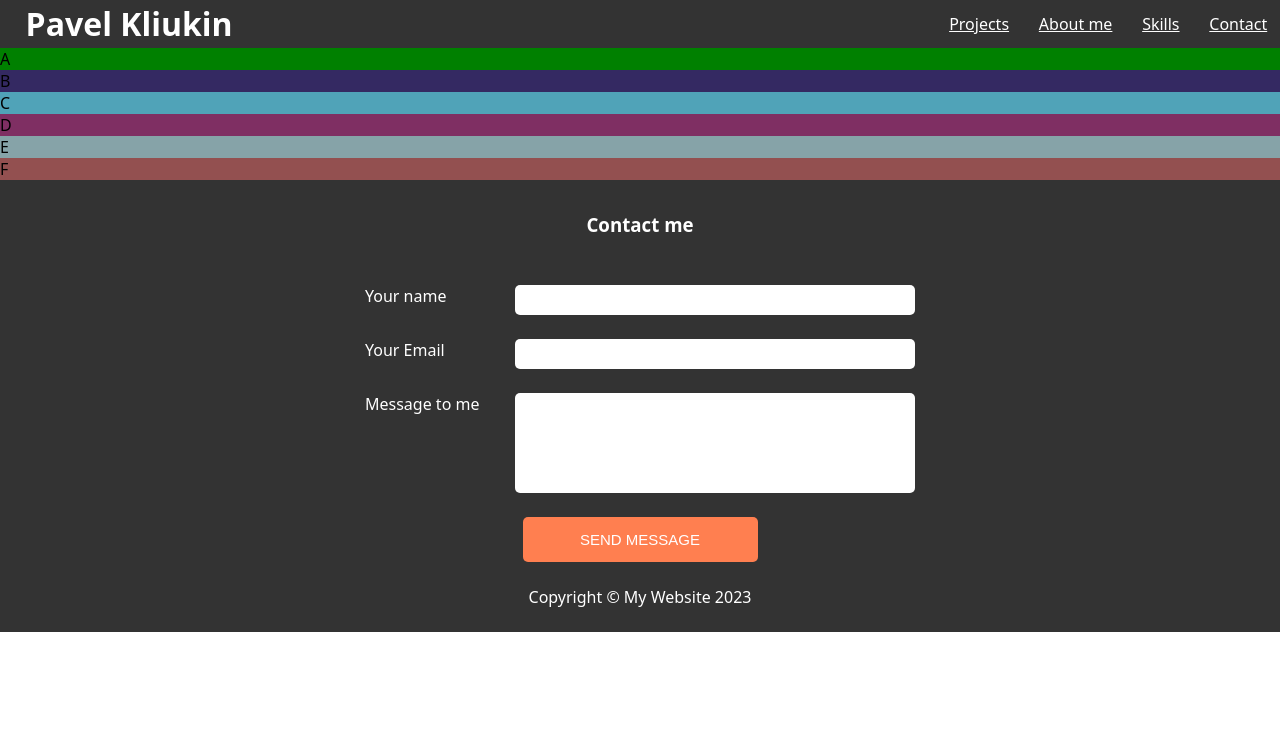
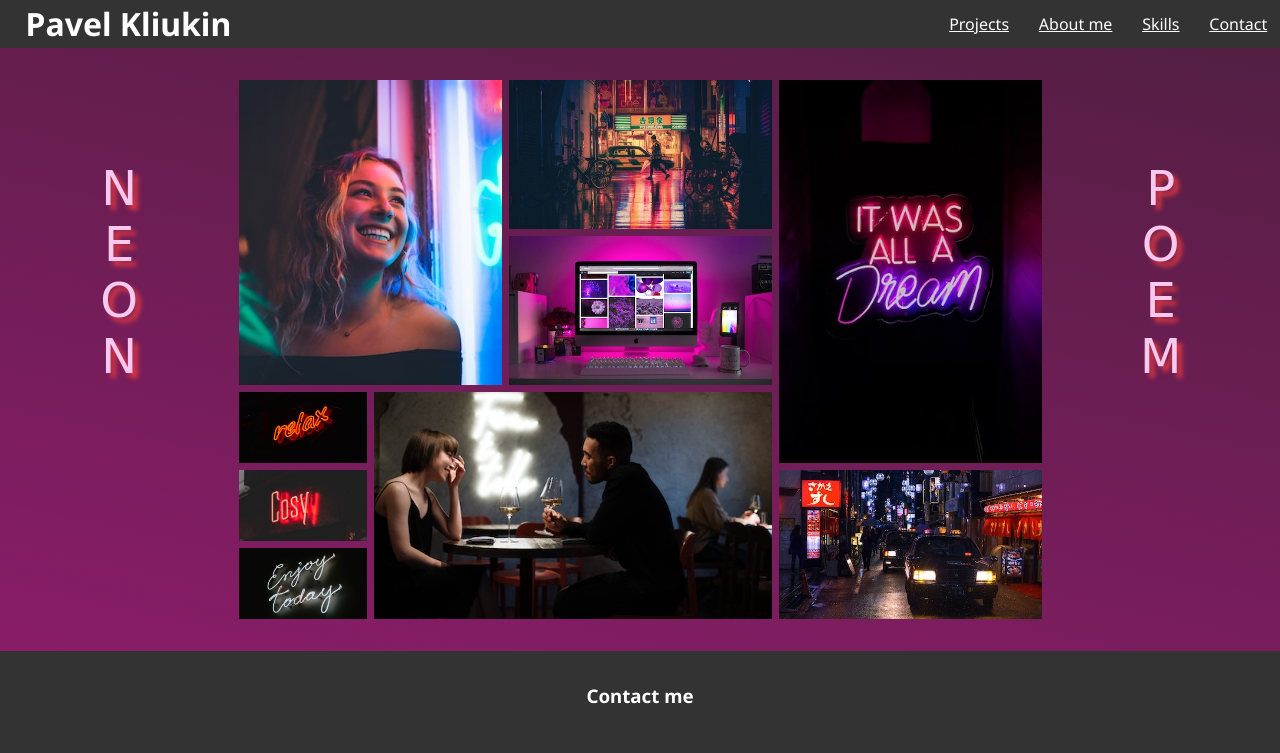
Before and after one commit to Pavel-Kliukin/HTML_CSS_Study, a plain HTML site: page MyPortfolio/gallery.html in a window 1280 px wide. Shown: the top 753 px of the page. Drawn offline with nearby package versions, Linux system fonts and the light colour scheme; a web font is replaced by a local one.

Commit message:
Gallery done

```diff
--- a/MyPortfolio/gallery.html
+++ b/MyPortfolio/gallery.html
@@ -5,9 +5,29 @@
   <meta http-equiv="X-UA-Compatible" content="IE=edge">
   <meta name="viewport" content="width=device-width, initial-scale=1.0">
   <link rel="stylesheet" href="style.css">
+
+    <!-- Font Noto Sans from GoogleFonts -->
+    <link rel="preconnect" href="https://fonts.googleapis.com">
+    <link rel="preconnect" href="https://fonts.gstatic.com" crossorigin>
+    <link href="https://fonts.googleapis.com/css2?family=Noto+Sans:ital,wght@0,400;0,600;0,700;1,400;1,600;1,700&display=swap" rel="stylesheet">
+
+    <!-- Font Tilt Neon from GoogleFonts -->
+    <link rel="preconnect" href="https://fonts.googleapis.com">
+    <link rel="preconnect" href="https://fonts.gstatic.com" crossorigin>
+    <link href="https://fonts.googleapis.com/css2?family=Tilt+Neon&display=swap" rel="stylesheet">
+
+    <!-- Favicon icons -->
+    <link rel="apple-touch-icon" sizes="180x180" href="/assets/apple-touch-icon.png">
+    <link rel="icon" type="image/png" sizes="32x32" href="/assets/favicon-32x32.png">
+    <link rel="icon" type="image/png" sizes="16x16" href="/assets/favicon-16x16.png">
+
+    <!-- The "Hamburger" for mobile menu (code was taken from Google icons) -->
+     <link
+     rel="stylesheet"
+     href="https://fonts.googleapis.com/css2?family=Material+Symbols+Outlined:opsz,wght,FILL,GRAD@48,400,0,0"/>
   <title>Gallery</title>
 </head>
-<body>
+<body id="galleryBody">
   <header>
     <div id="headersSection">
       <h1><a id="toMainPage" href="/index.html">Pavel Kliukin</a></h1>
@@ -18,21 +38,50 @@
           <!-- #### -->
         </button>
         <ul>
-          <li><a href="#projects">Projects</a></li>
-          <li><a href="#aboutMe">About me</a></li>
-          <li><a href="#skillsSection">Skills</a></li>
+          <li><a href="/index.html#projects">Projects</a></li>
+          <li><a href="/index.html#aboutMe">About me</a></li>
+          <li><a href="/index.html#skillsSection">Skills</a></li>
           <li><a href="#contactMe">Contact</a></li>
         </ul>
       </nav>
     </div>
   </header>
-  <div class="galerry">
-    <div class="a"><p>A</p></div>
-    <div class="b"><p>B</p></div>
-    <div class="c"><p>C</p></div>
-    <div class="d"><p>D</p></div>
-    <div class="e"><p>E</p></div>
-    <div class="f"><p>F</p></div>
+  <div id="galleryWraper">
+    <div class="neonMadness">
+      <p class="neonMadnessText">NEON</p>
+    </div>
+    <div class="gallery">
+      <figure class="gallery__item gallery__item--1">
+        <img src="assets/Gallery/1.jpg" class="gallery__img" alt="Image 1">
+      </figure>
+      <figure class="gallery__item gallery__item--2">
+        <img src="assets/Gallery/2.jpg" class="gallery__img" alt="Image 2">
+      </figure>
+      <figure class="gallery__item gallery__item--3">
+        <img src="assets/Gallery/3.jpg" class="gallery__img" alt="Image 3">
+      </figure>
+      <figure class="gallery__item gallery__item--4">
+        <img src="assets/Gallery/4.jpg" class="gallery__img" alt="Image 4">
+      </figure>
+      <figure class="gallery__item gallery__item--5">
+        <img src="assets/Gallery/5.jpg" class="gallery__img" alt="Image 5">
+      </figure>
+      <figure class="gallery__item gallery__item--6">
+        <img src="assets/Gallery/6.jpg" class="gallery__img" alt="Image 6">
+      </figure>
+      <figure class="gallery__item gallery__item--7">
+        <img src="assets/Gallery/7.jpg" class="gallery__img" alt="Image 7">
+      </figure>
+      <figure class="gallery__item gallery__item--8">
+        <img src="assets/Gallery/8.jpg" class="gallery__img" alt="Image 8">
+      </figure>
+      <figure class="gallery__item gallery__item--9">
+        <img src="assets/Gallery/9.jpg" class="gallery__img" alt="Image 9">
+      </figure>
+    </div>
+    <div class="neonMadness">
+      <div class="neonMadnessText"> <p>POEM</p></div>
+    </div>
   </div>
   <form>
     <div id="contactMe">
@@ -53,5 +102,6 @@
       <p id="copyrightText">Copyright © My Website 2023</p>
     </div>
   </form>
+  <script src="gallery.js"></script>
 </body>
 </html>
--- /dev/null
+++ b/MyPortfolio/gallery.js
@@ -0,0 +1,18 @@
+const header = document.querySelector('header')
+const hamburgerMenuButton = document.querySelector('.mobile')
+const nav = document.querySelector('nav ul');
+const menuItems = document.querySelectorAll('nav ul li a')
+
+// Function for "Hamburger" and mobile menu
+const mobMenu = () => {
+  for (const link of menuItems) {
+    link.addEventListener('click', mobMenu)
+  }
+  if (nav.classList.contains('responsive')) {
+    nav.classList.remove('responsive')
+  } else {
+    nav.classList.add('responsive')
+  }
+}
+hamburgerMenuButton.addEventListener('click', mobMenu);
+// ---------------------------------------
--- a/MyPortfolio/style.css
+++ b/MyPortfolio/style.css
@@ -321,6 +321,129 @@ button {
   display: none;
 }
 
+/* GALLERY.HTML */
+#galleryBody {
+  background-image: linear-gradient(to left bottom, rgb(34, 33, 33), rgb(169, 27, 126));
+  background-size: 400%;
+  animation: backgroundAnimation 6s infinite;
+}
+
+@keyframes backgroundAnimation {
+  0% {
+    background-position: 0% 50%;
+  }
+  50% {
+    background-position: 100% 50%;
+  }
+  100% {
+    background-position: 0% 50%;
+  }
+
+}
+#toMainPage {
+  text-decoration: none;
+  color: white;
+}
+
+#galleryWraper {
+  font-family: 'Tilt Neon', cursive;
+  display: flex;
+  justify-content: center;
+  /* align-items: center; */
+  margin: 2rem 0;
+}
+
+.neonMadness {
+  width: 20vw;
+  display:flex;
+  justify-content:left;
+  align-items: center;
+  margin-top: 5rem;
+  font-size: 3rem;
+  writing-mode: vertical-rl;
+  text-orientation: upright;
+  text-shadow: 5px 5px 5px rgb(227, 57, 65);
+  color:rgb(248, 200, 238);
+}
+
+.gallery__img {
+  width: 100%;
+  height: 100%;
+  object-fit: cover;
+}
+
+.gallery {
+  display: grid;
+  grid-template-columns: repeat(6, 10vw);
+  grid-template-rows: repeat(7, 5.55vw);
+  grid-gap: 7px;
+}
+
+.gallery__item :hover {
+  box-shadow: 2px 2px 10px rgb(240, 136, 214);;
+}
+
+.gallery__item--1 {
+  grid-column-start: 1;
+  grid-column-end: 3;
+  grid-row-start: 1;
+  grid-row-end: 5;
+}
+.gallery__item--2 {
+  grid-column-start: 3;
+  grid-column-end: 5;
+  grid-row-start: 1;
+  grid-row-end: 3;
+}
+.gallery__item--3 {
+  grid-column-start: 3;
+  grid-column-end: 5;
+  grid-row-start: 3;
+  grid-row-end: 5;
+}
+.gallery__item--4 {
+  grid-column-start: 5;
+  grid-column-end: 7;
+  grid-row-start: 1;
+  grid-row-end: 6;
+}
+.gallery__item--5 {
+  grid-column-start: 1;
+  grid-column-end: 2;
+  grid-row-start: 5;
+  grid-row-end: 6;
+}
+.gallery__item--6 {
+  grid-column-start: 1;
+  grid-column-end: 2;
+  grid-row-start: 6;
+  grid-row-end: 7;
+}
+.gallery__item--7 {
+  grid-column-start: 1;
+  grid-column-end: 2;
+  grid-row-start: 7;
+  grid-row-end: 8;
+}
+.gallery__item--8 {
+  grid-column-start: 2;
+  grid-column-end: 5;
+  grid-row-start: 5;
+  grid-row-end: 8;
+}
+.gallery__item--9 {
+  grid-column-start: 5;
+  grid-column-end: 7;
+  grid-row-start: 6;
+  grid-row-end: 8;
+}
+
+@media (max-width: 1000px) {
+  .neonMadness{
+    margin-top: 0;
+  }
+}
+
 @media (max-width: 530px) {
 
   /* for mobile menu */
@@ -372,51 +495,9 @@ button {
   #yourName, #email, #message {
     width: 250px;
   }
+
+  .neonMadness{
+    margin-top: 0;
+    font-size: 1.5rem;
+  }
 }
-
-/* GALLERY.HTML */
-#toMainPage {
-  text-decoration: none;
-  color: white;
-}
-
-.gallery {
-  /* width: 1200px;
-  height: 800px; */
-  display: grid;
-  grid-template-areas:
-  " a a a b"
-  " c e e b"
-  " d e e b"
-  " f f f f";
-}
-
-.a {
-  grid-area: a;
-  background-color: green;
-}
-
-.b {
-  grid-area: b;
-  background-color: rgb(52, 41, 98);
-}
-
-.c {
-  grid-area: c;
-  background-color: rgb(80, 163, 184);
-}
-
-.d {
-  grid-area: d;
-  background-color: rgb(127, 47, 99);
-}
-
-.e {
-  grid-area: e;
-  background-color: rgb(134, 163, 168);
-}
-
-.f {
-  grid-area: f;
-  background-color: rgb(147, 80, 80);
-}
```
Also changed, not shown: MyPortfolio/assets/Gallery/1.jpg (added), MyPortfolio/assets/Gallery/2.jpg (added), MyPortfolio/assets/Gallery/3.jpg (added), MyPortfolio/assets/Gallery/4.jpg (added), MyPortfolio/assets/Gallery/5.jpg (added), MyPortfolio/assets/Gallery/6.jpg (added), MyPortfolio/assets/Gallery/7.jpg (added), MyPortfolio/assets/Gallery/8.jpg (added), MyPortfolio/assets/Gallery/9.jpg (added), 3 other files.
